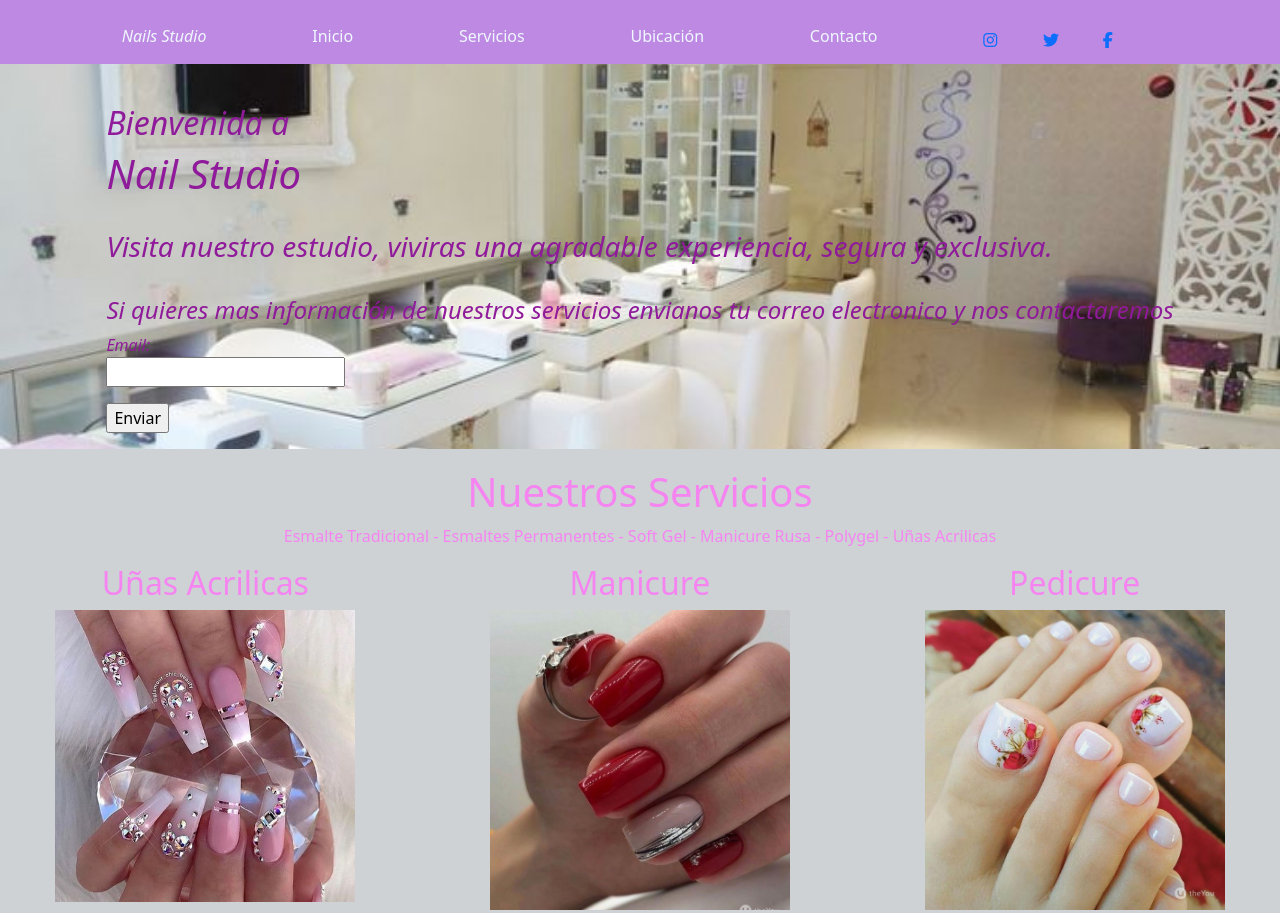
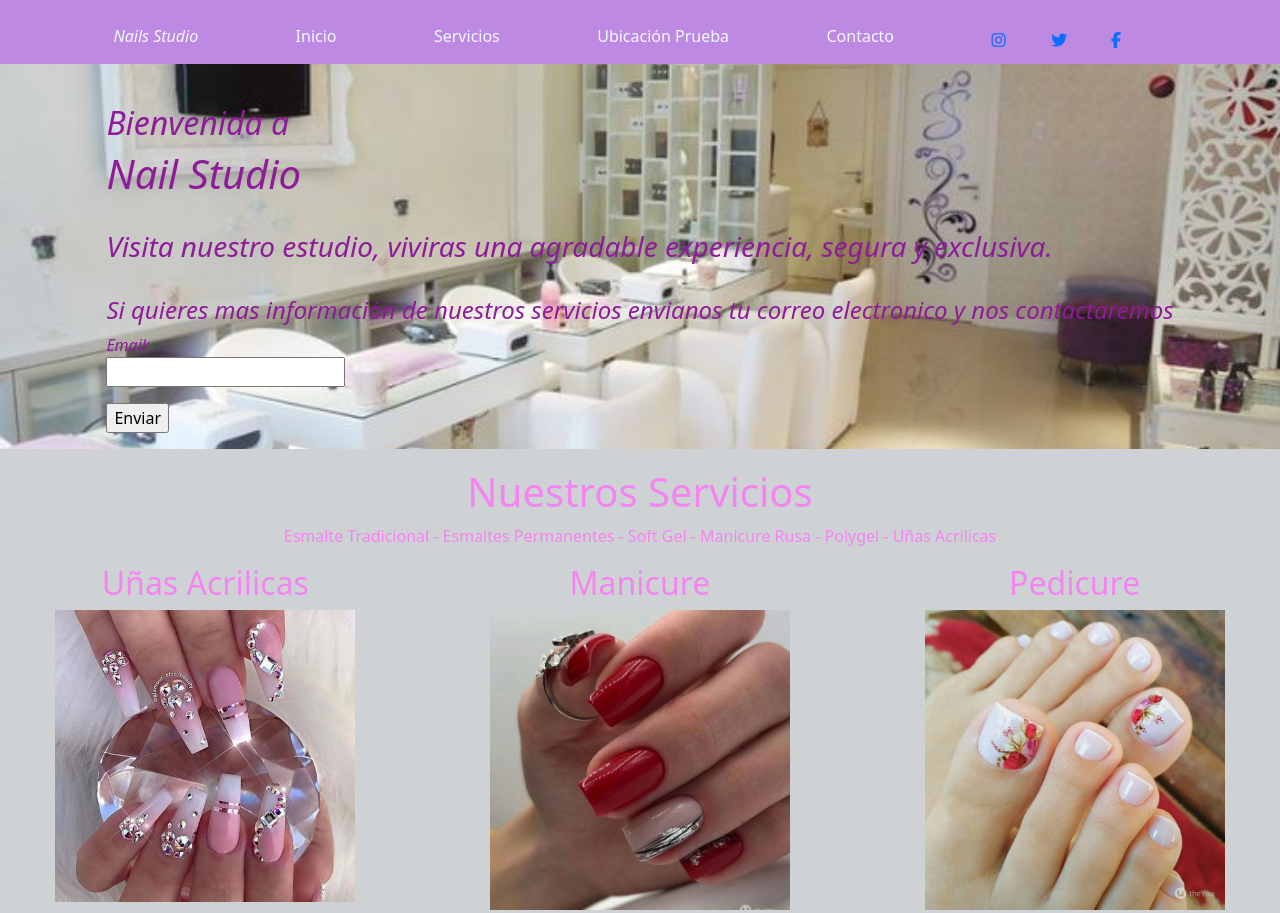
Before and after one commit to MartaNicoli/Manicure, a plain HTML site: page Index.html in a window 1280 px wide. Shown: the top 913 px of the page. Drawn offline with nearby package versions, Linux system fonts and the light colour scheme.

Commit message:
aprediendo github

```diff
--- a/Index.html
+++ b/Index.html
@@ -27,7 +27,7 @@
                     <li><a href=#>Servicios</a></li>
                 </div>
                 <div>
-                    <li><a href=#>Ubicación</a></li>
+                    <li><a href=#>Ubicación Prueba</a></li>
                 </div>
                 <div>
                     <li><a href=#>Contacto</a></li>
```
